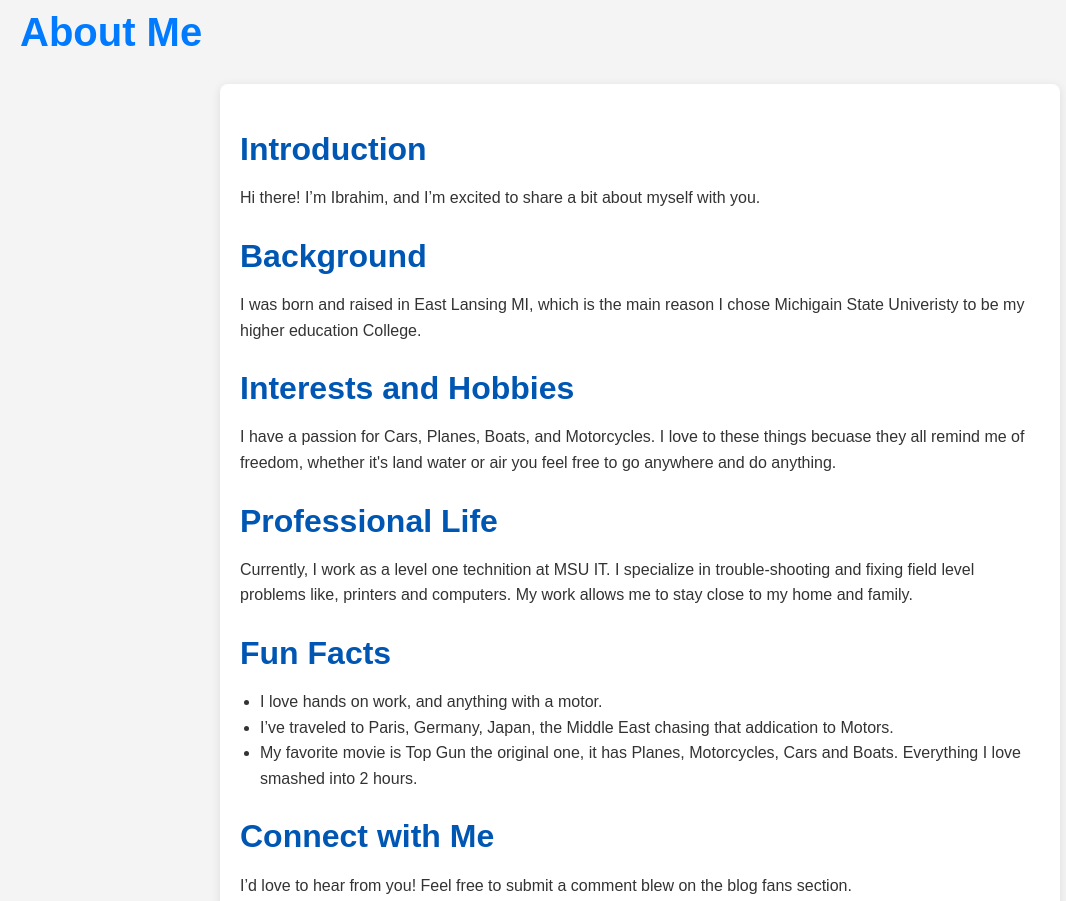
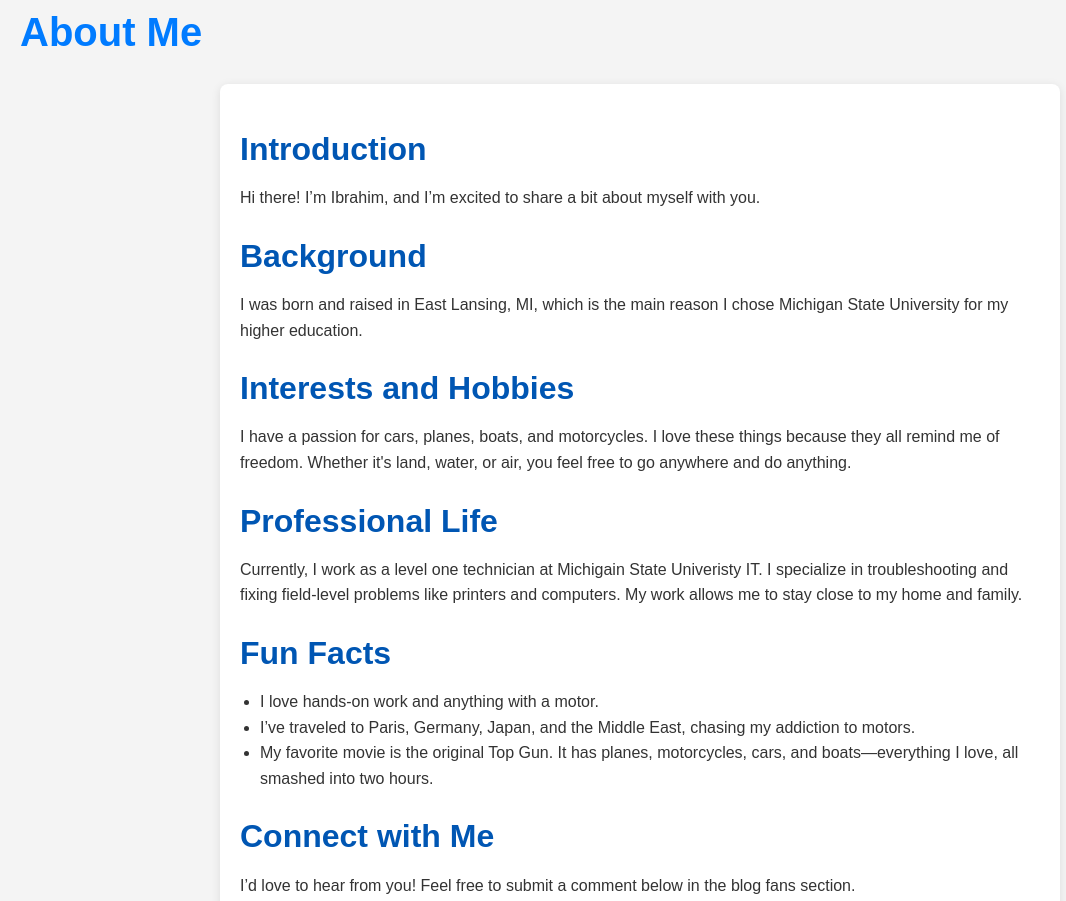
Before and after one commit to alabdal3/-mi349_blog, a plain HTML site: page index.html in a window 1280 px wide. Shown: the top 901 px of the page, without its empty margins (0-1066 px from the left). Drawn offline with Linux system fonts and the light colour scheme.

Commit message:
Changed some spelling errors

```diff
--- a/index.html
+++ b/index.html
@@ -19,31 +19,31 @@
 
         <section>
             <h2>Background</h2>
-            <p>I was born and raised in East Lansing MI, which is the main reason I chose Michigain State Univeristy to be my higher education College.</p>
+            <p>I was born and raised in East Lansing, MI, which is the main reason I chose Michigan State University for my higher education.</p>
         </section>
 
         <section>
             <h2>Interests and Hobbies</h2>
-            <p>I have a passion for Cars, Planes, Boats, and Motorcycles. I love to these things becuase they all remind me of freedom, whether it's land water or air you feel free to go anywhere and do anything.</p>
+            <p>I have a passion for cars, planes, boats, and motorcycles. I love these things because they all remind me of freedom. Whether it's land, water, or air, you feel free to go anywhere and do anything.</p>
         </section>
 
         <section>
             <h2>Professional Life</h2>
-            <p>Currently, I work as a level one technition at MSU IT. I specialize in trouble-shooting and fixing field level problems like, printers and computers. My work allows me to stay close to my home and family.</p>
+            <p>Currently, I work as a level one technician at Michigain State Univeristy IT. I specialize in troubleshooting and fixing field-level problems like printers and computers. My work allows me to stay close to my home and family.</p>
         </section>
 
         <section>
             <h2>Fun Facts</h2>
             <ul>
-                <li>I love hands on work, and anything with a motor.</li>
-                <li>I’ve traveled to Paris, Germany, Japan, the Middle East chasing that addication to Motors.</li>
-                <li>My favorite movie is Top Gun the original one, it has Planes, Motorcycles, Cars and Boats. Everything I love smashed into 2 hours.</li>
+                <li>I love hands-on work and anything with a motor.</li>
+                <li>I’ve traveled to Paris, Germany, Japan, and the Middle East, chasing my addiction to motors.</li>
+                <li>My favorite movie is the original Top Gun. It has planes, motorcycles, cars, and boats—everything I love, all smashed into two hours.</li>
             </ul>
         </section>
 
         <section>
             <h2>Connect with Me</h2>
-            <p>I’d love to hear from you! Feel free to submit a comment blew on the blog fans section.</p>
+            <p>I’d love to hear from you! Feel free to submit a comment below in the blog fans section.</p>
         </section>
     </main>
 
```
